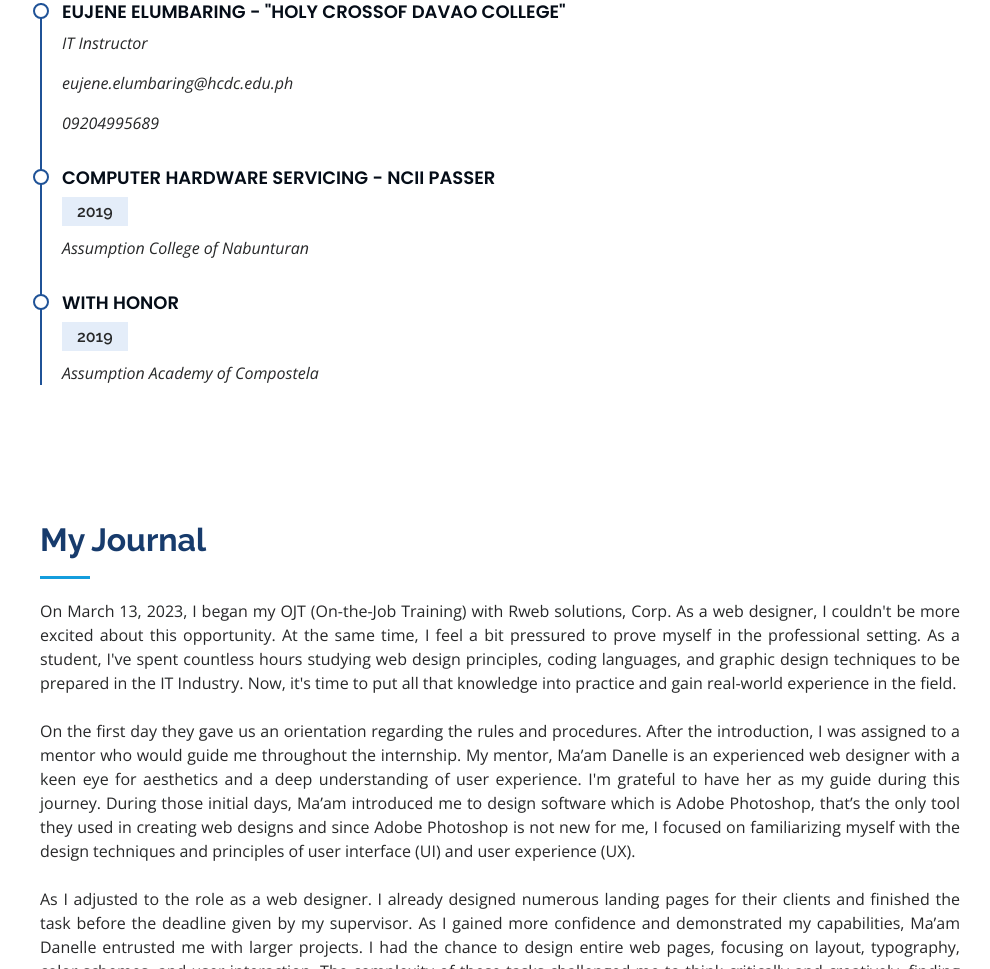
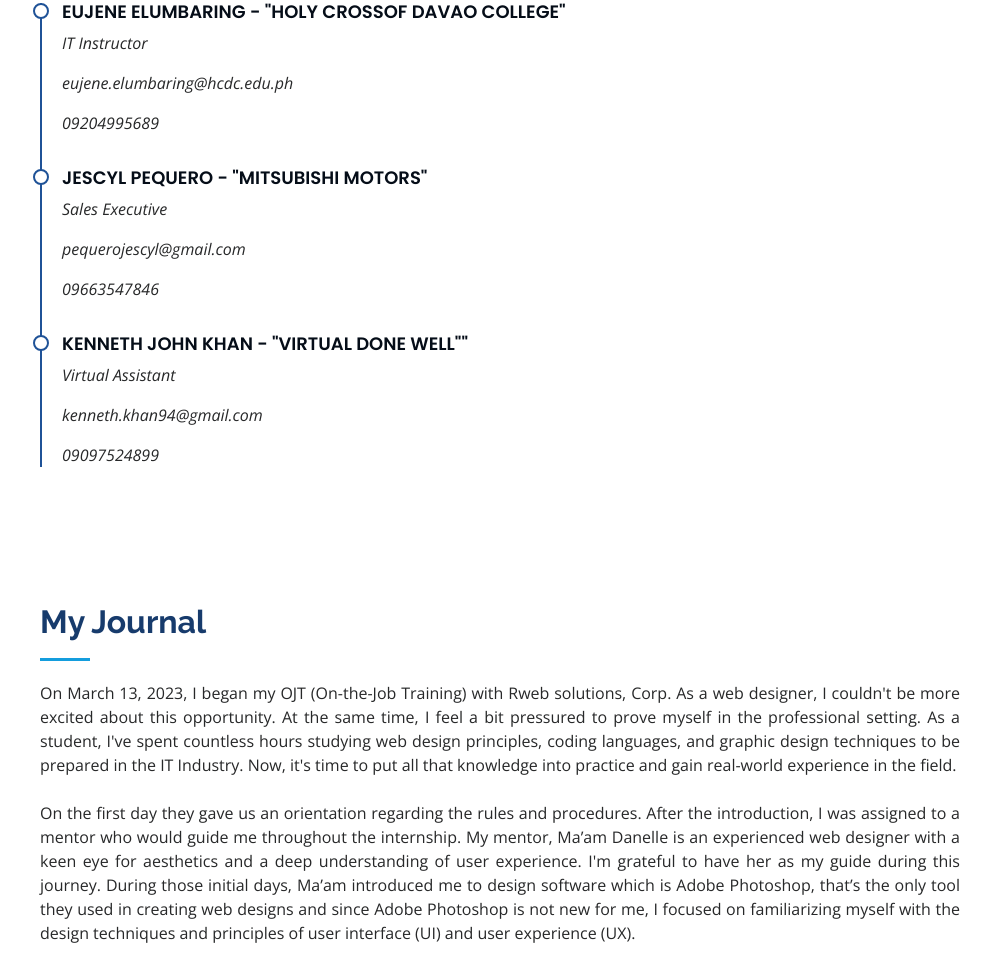
Before and after one commit to janneyvigonz/portfolio, a plain HTML site: page index.html in a window 1280 px wide. Shown: the part 3416-4385 px from the top of the page, without its empty margins (290-1280 px from the left). Drawn offline with nearby package versions, Linux system fonts and the light colour scheme.

Commit message:
first commit

```diff
--- a/index.html
+++ b/index.html
@@ -211,14 +211,16 @@
                             <p><em>09204995689</em></p>
                         </div>
                         <div class="resume-item">
-                            <h4>COMPUTER HARDWARE SERVICING - NCII Passer</h4>
-                            <h5>2019</h5>
-                            <p><em>Assumption College of Nabunturan</em></p>
+                            <h4>Jescyl Pequero - "mitsubishi motors"</h4>
+                            <p><em>Sales Executive</em></p>
+                            <p><em>pequerojescyl@gmail.com</em></p>
+                            <p><em>09663547846</em></p>
                         </div>
                         <div class="resume-item">
-                            <h4>With Honor</h4>
-                            <h5>2019</h5>
-                            <p><em>Assumption Academy of Compostela</em></p>
+                            <h4>Kenneth john khan - "Virtual done well""</h4>
+                            <p><em>Virtual Assistant</em></p>
+                            <p><em>kenneth.khan94@gmail.com</em></p>
+                            <p><em>09097524899</em></p>
                         </div>
 
                     </div>
@@ -652,8 +654,6 @@
                         </div>
                     </div>
 
-
-
                     <div class="col-12  project-item filter-admin">
                         <div class="project-wrap">
                             <img src="assets/img/project/Admin_Login.png" class="img-fluid" alt="">
```
